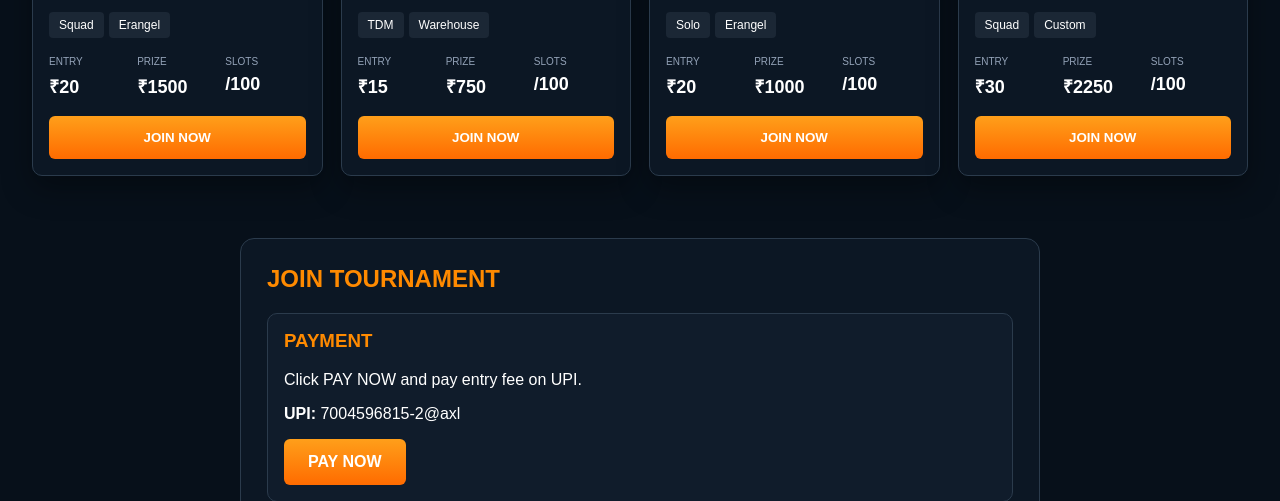
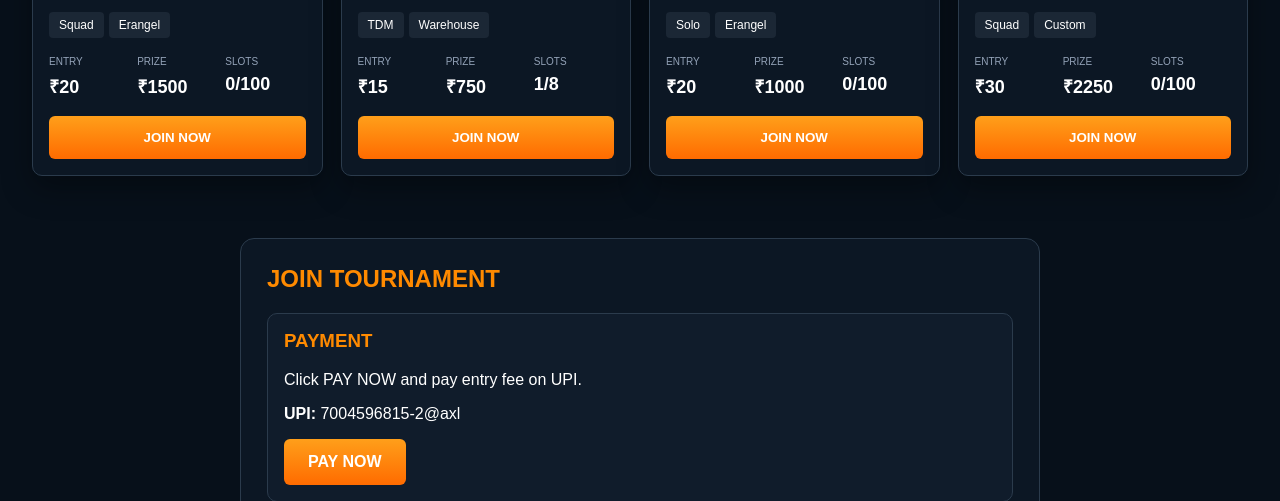
Before and after one commit to aryankumar67163-png/bgmi-site, a Flask app: page / in a window 1280 px wide. Shown: the part 750-1251 px from the top of the page. Run offline with Flask 3, Linux system fonts and the light colour scheme.

Commit message:
Update index.html

```diff
--- a/templates/index.html
+++ b/templates/index.html
@@ -295,7 +295,7 @@ input,select{
                 <div class="info">
                     <div><small>ENTRY</small><b>₹20</b></div>
                     <div><small>PRIZE</small><b>₹1500</b></div>
-                    <div><small>SLOTS</small><b>{{ total }}/100</b></div>
+                    <div><small>SLOTS</small><b>{{ mode_slots['Erangel'].used }}/{{ mode_slots['Erangel'].limit }}</b></div>
                 </div>
                 <button class="btn" type="button" onclick="joinMatch('Erangel')">JOIN NOW</button>
             </div>
@@ -308,7 +308,7 @@ input,select{
                 <div class="info">
                     <div><small>ENTRY</small><b>₹15</b></div>
                     <div><small>PRIZE</small><b>₹750</b></div>
-                    <div><small>SLOTS</small><b>{{ total }}/100</b></div>
+                    <div><small>SLOTS</small><b>{{ mode_slots['TDM'].used }}/{{ mode_slots['TDM'].limit }}</b></div>
                 </div>
                 <button class="btn" type="button" onclick="joinMatch('TDM')">JOIN NOW</button>
             </div>
@@ -321,7 +321,7 @@ input,select{
                 <div class="info">
                     <div><small>ENTRY</small><b>₹20</b></div>
                     <div><small>PRIZE</small><b>₹1000</b></div>
-                    <div><small>SLOTS</small><b>{{ total }}/100</b></div>
+                    <div><small>SLOTS</small><b>{{ mode_slots['Solo'].used }}/{{ mode_slots['Solo'].limit }}</b></div>
                 </div>
                 <button class="btn" type="button" onclick="joinMatch('Solo')">JOIN NOW</button>
             </div>
@@ -334,7 +334,7 @@ input,select{
                 <div class="info">
                     <div><small>ENTRY</small><b>₹30</b></div>
                     <div><small>PRIZE</small><b>₹2250</b></div>
-                    <div><small>SLOTS</small><b>{{ total }}/100</b></div>
+                    <div><small>SLOTS</small><b>{{ mode_slots['Squad'].used }}/{{ mode_slots['Squad'].limit }}</b></div>
                 </div>
                 <button class="btn" type="button" onclick="joinMatch('Squad')">JOIN NOW</button>
             </div>
```
